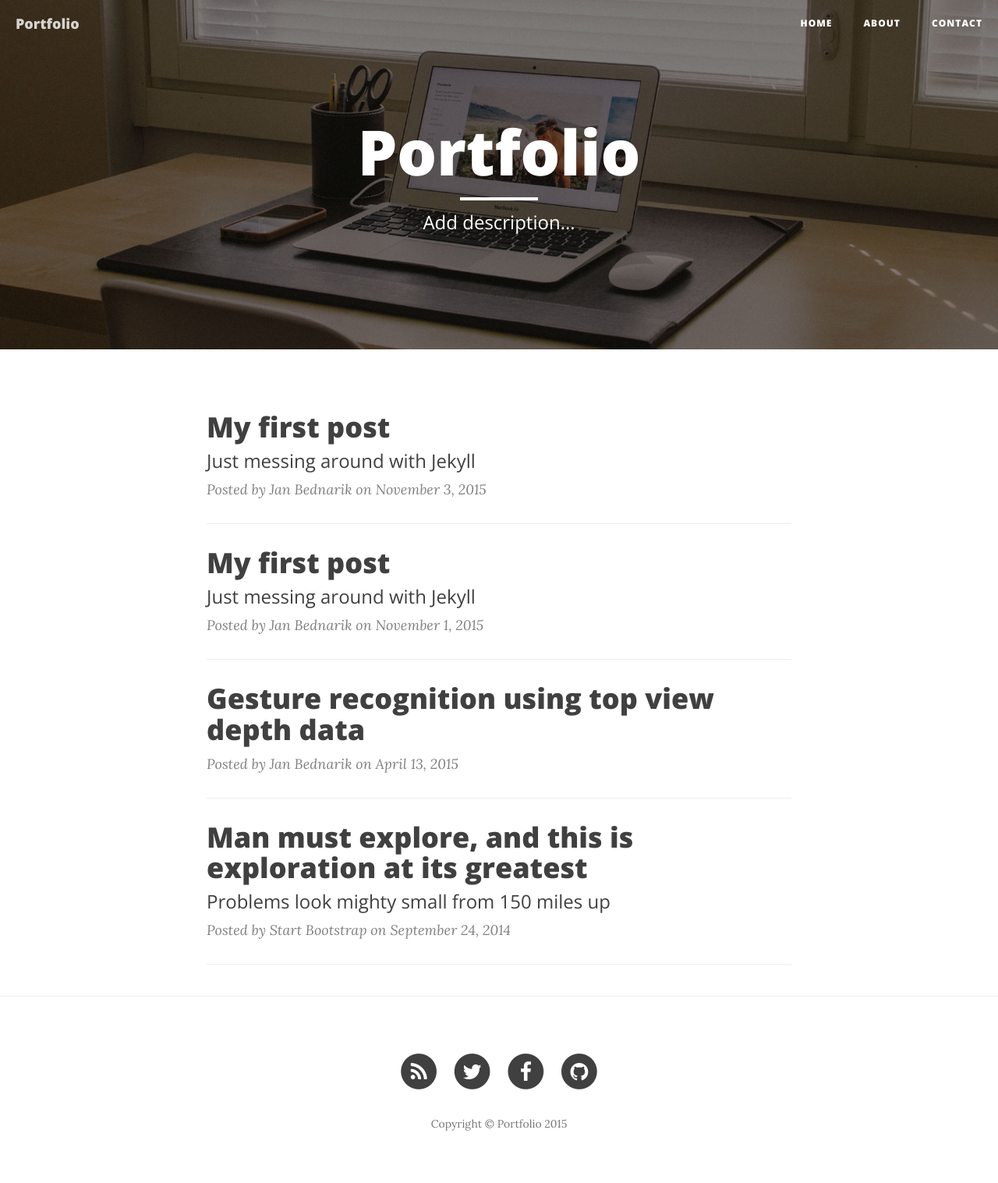
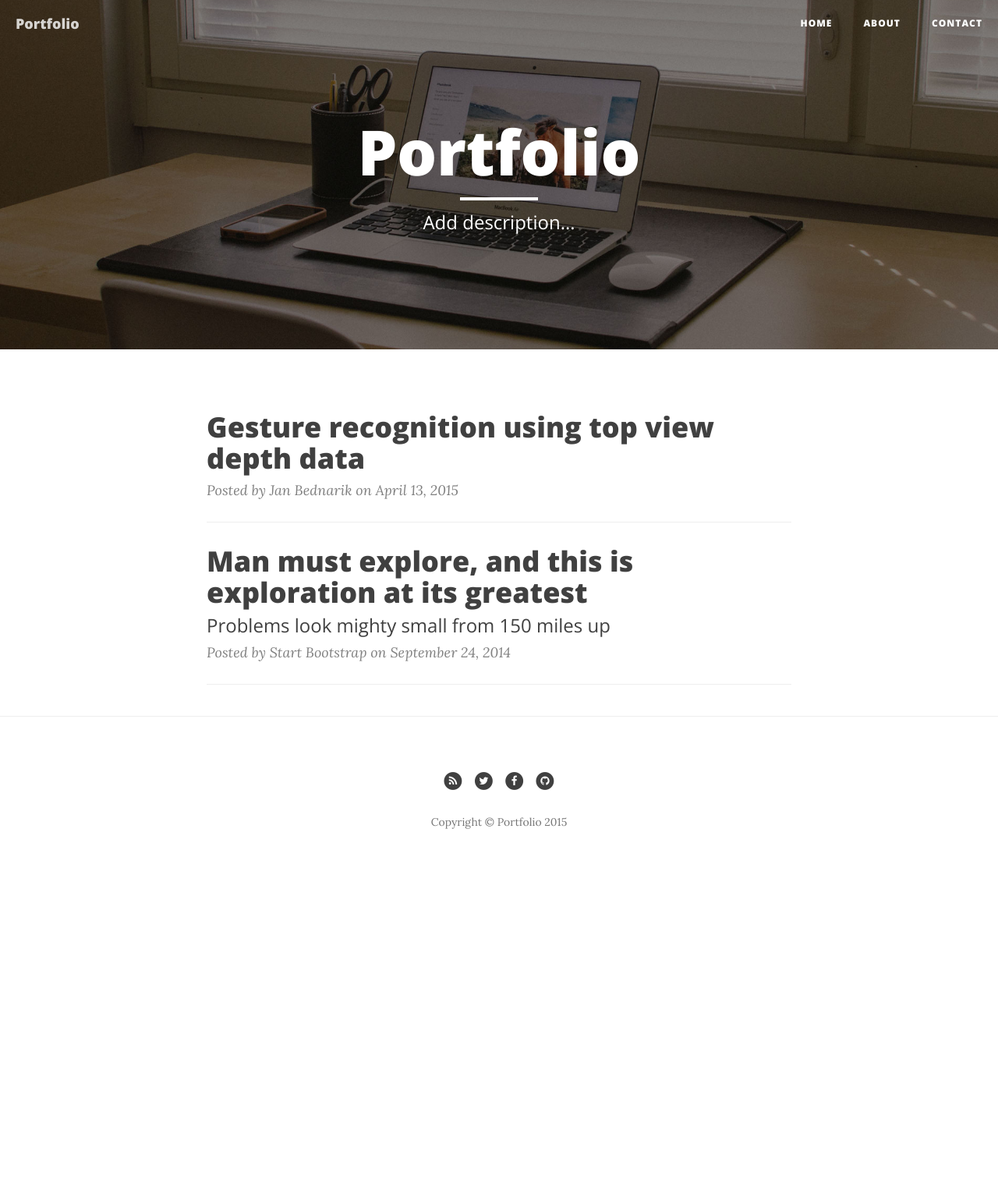
Before and after one commit to bednarikjan/bednarikjan.github.io, a Jekyll site: the page built from index.html, in a window 1280 px wide. Shown: the whole page at 78% size. Built offline with Jekyll 4.4.1, drawn with Linux system fonts in a browser that asks for light colours; nearby versions of some CDN libraries; the list of posts is cut into pages by our own code; after the commit the page ends 1128 px from its top, so only the background shows below that.

Commit message:
changed style

```diff
--- a/_posts/2015-11-01-second_post.markdown
+++ /dev/null
@@ -1,10 +0,0 @@
----
-layout:     post
-title:      "My first post"
-subtitle:   "Just messing around with Jekyll"
-date:       2015-11-01 10:26:00
-author:     "Jan Bednarik"
-header-img: "img/post-bg-07.jpg"
----
-
-<p>Some sample text</p>
--- a/_posts/2015-11-03-firtst_post.markdown
+++ /dev/null
@@ -1,20 +0,0 @@
----
-layout:     post
-title:      "My first post"
-subtitle:   "Just messing around with Jekyll"
-date:       2015-11-03 22:26:00
-author:     "Jan Bednarik"
-header-img: "img/post-bg-07.jpg"
----
-
-<p>Some sample text</p>
-
-# sample title
-
-<p>sample main text</p>
-
-## Sample subtitle
-
-<p>Aaaand more text, and some video:</p>
-
-<iframe src="https://player.vimeo.com/video/138979913" width="500" height="281" frameborder="0" webkitallowfullscreen mozallowfullscreen allowfullscreen></iframe> <p><a href="https://vimeo.com/138979913">Pan&amp;Tilt Manipulators - 3D models and live camera stream</a> from <a href="https://vimeo.com/user20831291">RCE systems</a> on <a href="https://vimeo.com">Vimeo</a>.</p>
--- a/css/clean-blog.css
+++ b/css/clean-blog.css
@@ -1,10 +1,10 @@
 body {
   font-family: 'Lora', 'Times New Roman', serif;
-  font-size: 20px;
+  font-size: 10px;
   color: #404040;
 }
 p {
-  line-height: 1.5;
+  line-height: 1.2;
   margin: 30px 0;
   text-align: justify;
 }
```
